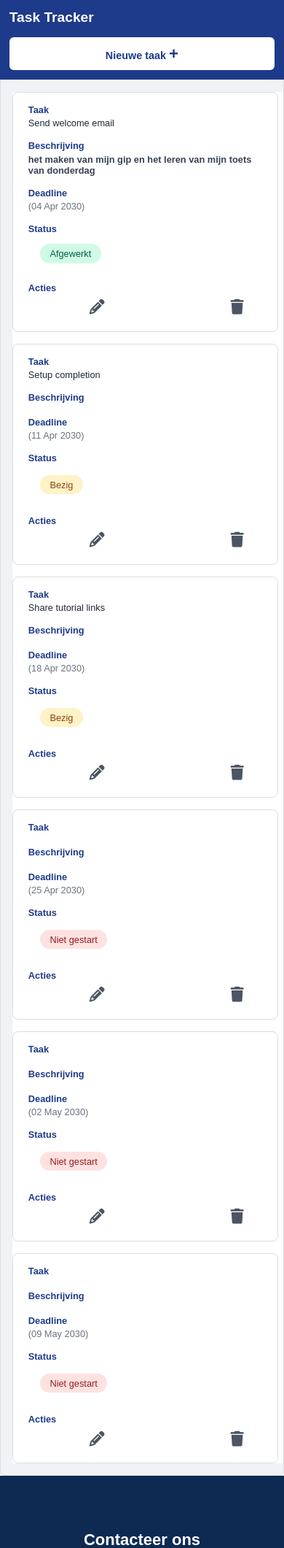
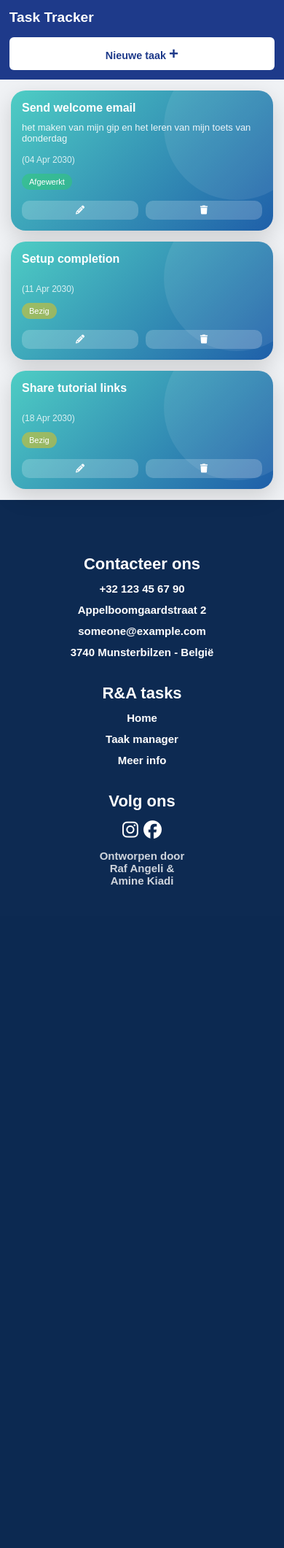
Before and after one commit to phlpsn88/GIP_Student_Task_Tracker, a PHP site: page /task_manager.html in a window 390 px wide. Shown: the part 96-2217 px from the top of the page at 73% size. After the commit the page ends 1308 px from the top, so only its background shows below. Run offline with PHP 8.4, Linux system fonts and the light colour scheme.

Commit message:
main: tabels aangepast naar article

```diff
--- a/Client/auth.js
+++ b/Client/auth.js
@@ -16,7 +16,7 @@ if (registerForm) {
         const wachtwoord = document.getElementById('password').value;
 
         // fetch() stuurt een POST-request naar de server
-        const response = await fetch('/api/register', {
+        const response = await fetch('http://localhost:3000/api/register', {
             method: 'POST',
             headers: { 'Content-Type': 'application/json' }, // vertel de server dat we JSON sturen
             body: JSON.stringify({ naam, email, wachtwoord }) // zet JS-object om naar JSON-tekst
@@ -26,7 +26,7 @@ if (registerForm) {
         if (response.ok) {
             // response.ok = true als de statuscode 200-299 is (hier: 201)
             // Registratie gelukt → doorsturen naar loginpagina
-            window.location.href = '/index.html';
+            window.location.href = 'index.html';
         } else {
             // Fout (bv. e-mail al in gebruik) → toon de foutmelding
             const fout = document.getElementById('foutmelding');
--- a/Client/css/pop_up.css
+++ b/Client/css/pop_up.css
@@ -84,16 +84,6 @@ body {
   color: rgba(255,255,255,0.78);
 }
 
-.status-dropdown {
-  padding: 0.8rem 1rem;
-  border-radius: 8px;
-  background: white;
-  font-size: 0.95rem;
-  color: #374151;
-  min-width: 140px;
-  cursor: pointer;
-}
-
 .form-row {
   display: flex;
   gap: 2rem;
--- a/Client/css/task_manager.css
+++ b/Client/css/task_manager.css
@@ -22,7 +22,6 @@
     margin: 0;
 }
 
-
 .overlay-new-task,
 #edit-task-overlay {
     position: fixed;
@@ -37,125 +36,21 @@
     overflow: hidden;
 }
 
-.padding-box-gsm {
-    padding: 1rem;
-}
-
 .btn-new-task .plus {
     font-size: 1.4rem;
     font-weight: bold;
 }
 
-.tasks-table-wrapper {
-    overflow-x: auto;
-    border: 1px solid #ddd;
-    border-radius: 0 0 8px 8px;
-}
-
-.tasks-table {
-    border-collapse: collapse;
-    background: white;
-    max-width: 1300px;
-    margin: 2rem auto;
-    padding: 0 1.5rem;
-}
-
-.tasks-table th,
-.tasks-table td {
-    padding: 1em 2em;
-    text-align: left;
-    border-bottom: 1px solid #e5e7eb;
-}
-
-.tasks-table th {
-    background: #eff6ff;
-    color: #1e40af;
-    font-weight: 600;
-}
-
-.priority-indicator {
-    color: #374151;
-    font-weight: bold;
-}
-
-.deadline {
-    color: #6b7280;
-    white-space: nowrap;
-}
-
-.status {
-    padding: 0.35rem 0.85rem;
-    border-radius: 999px;
-    font-size: 0.9rem;
-    font-weight: 500;
-}
-
-.status-done {
-    background: #d1fae5;
-    color: #065f46;
-}
-
-.status-todo {
-    background: #fef3c7;
-    color: #92400e;
-}
-
-.status-not-started {
-    background: #fee2e2;
-    color: #991b1b;
-}
-
 .status-dropdown {
-    position: relative;
-    display: inline-flex;
-    align-items: center;
-    gap: 0.5rem;
-    cursor: pointer;
-    background: white;
-    padding: 0.4rem 0.8rem;
-    border-radius: 6px;
-}
-
-.status-dropdown i {
-    font-size: 0.9rem;
-    color: #6b7280;
-}
-
-.actions {
-    white-space: nowrap;
-}
-
-.btn-edit-task,
-.btn-delete {
-    background: none;
-    border: none;
-    font-size: 1.3rem;
-    cursor: pointer;
-    padding: 0.2em;
-    color: #4b5563;
-    display: revert;
-}
-
-.btn-edit-task:hover {
-    color: #2563eb;
-}
-
-.btn-delete:hover {
-    color: #dc2626;
+    border: solid;
+    border-radius: 8px;
+    background: #ffffff;
+    padding: 14px 18px;
+    font-size: 16px;
 }
 
 /* Responsive */
 @media (max-width: 1024px) {
-
-    .tasks-table {
-        margin: 1rem;
-        padding: 0;
-    }
-
-    .tasks-table th,
-    .tasks-table td {
-        padding: 0.8rem 1rem;
-    }
 
     .btn-new-task {
         width: auto;
@@ -176,64 +71,7 @@
         text-align: center;
     }
 
-    .tasks-table {
-        font-size: 0.8rem;
-    }
-
-    .tasks-table th,
-    .tasks-table td {
-        padding: 0.6rem;
-    }
 }
-
-@media (max-width: 600px) {
-
-    .tasks-table thead {
-        display: none;
-    }
-
-    .tasks-table,
-    .tasks-table tbody,
-    .tasks-table tr,
-    .tasks-table td {
-        display: block;
-        width: 98%;
-    }
-
-    .tasks-table tr {
-        background: white;
-        margin-bottom: 1rem;
-        border: 1px solid #ddd;
-        border-radius: 8px;
-        padding: 0.5rem;
-    }
-
-    .tasks-table td {
-        border: none;
-        padding: 0.5rem 0.8rem;
-        position: relative;
-    }
-
-    /* Labels toevoegen */
-    .tasks-table td::before {
-        font-weight: bold;
-        display: block;
-        color: #1e3a8a;
-        margin-bottom: 0.2rem;
-    }
-
-    .tasks-table td:nth-child(1)::before { content: "Taak"; }
-    .tasks-table td:nth-child(2)::before { content: "Beschrijving"; }
-    .tasks-table td:nth-child(3)::before { content: "Deadline"; }
-    .tasks-table td:nth-child(4)::before { content: "Status"; }
-    .tasks-table td:nth-child(5)::before { content: "Acties"; }
-
-    .actions {
-        display: flex;
-        gap: 1rem;
-    }
-}
-
 
 @media (max-width: 400px) {
 
@@ -249,7 +87,4 @@
         font-size: 0.9rem;
     }
 
-    .status {
-        font-size: 0.8rem;
-    }
 }
--- /dev/null
+++ b/Client/css/tasks.css
@@ -0,0 +1,178 @@
+/* wrapper */
+.tasks-wrapper {
+    display: grid;
+    grid-template-columns: repeat(auto-fit, minmax(300px, 1fr));
+    gap: 25px;
+    padding: 40px;
+}
+
+/* TASK CARD */
+.task-card {
+    background: linear-gradient(135deg, #4ecdc4, #1f5fa9);
+    color: white;
+    border-radius: 25px;
+    padding: 25px;
+    box-shadow: 0 10px 30px rgba(0, 0, 0, 0.15);
+    position: relative;
+    overflow: hidden;
+    transition: transform 0.2s ease, box-shadow 0.2s ease;
+    display: flex;
+    flex-direction: column;
+}
+
+.task-card::before {
+    content: "";
+    position: absolute;
+    width: 200px;
+    height: 200px;
+    background: rgba(255,255,255,0.08);
+    border-radius: 50%;
+    top: -50px;
+    right: -50px;
+}
+
+.task-card:hover {
+    transform: translateY(-6px);
+    box-shadow: 0 15px 35px rgba(0, 0, 0, 0.25);
+}
+
+/* tekst */
+.task-card h3 {
+    font-size: 20px;
+    margin-bottom: 10px;
+}
+
+.description {
+    font-size: 14px;
+    opacity: 0.9;
+    margin-bottom: 15px;
+}
+
+.deadline {
+    font-size: 13px;
+    opacity: 0.8;
+    margin-bottom: 12px;
+}
+
+/* status */
+.status {
+    display: inline-block;
+    width: fit-content;
+    padding: 6px 14px;
+    border-radius: 20px;
+    font-size: 12px;
+    margin-bottom: 15px;
+    background: rgba(255,255,255,0.2);
+    align-self: flex-start;
+}
+
+.status-done {
+    background: rgba(46, 204, 113, 0.5);
+}
+
+.status-todo {
+    background: rgba(241, 196, 15, 0.5);
+}
+
+.status-not-started {
+    background: rgba(231, 76, 60, 0.5);
+}
+
+/* knoppen */
+.actions {
+    display: flex;
+    gap: 10px;
+    margin-top: auto;
+}
+
+.actions button {
+    border: none;
+    background: rgba(255,255,255,0.2);
+    color: white;
+    padding: 8px 12px;
+    border-radius: 10px;
+    cursor: pointer;
+    transition: all 0.2s ease;
+}
+
+.actions button:hover {
+    background: rgba(255,255,255,0.35);
+    transform: scale(1.05);
+}
+
+/* ------------------------- */
+/* 📱 TABLET (<= 1024px) */
+/* ------------------------- */
+@media (max-width: 1024px) {
+    .tasks-wrapper {
+        padding: 25px;
+        gap: 20px;
+    }
+
+    .task-card {
+        padding: 20px;
+    }
+}
+
+/* ------------------------- */
+/* 📱 GSM (<= 768px) */
+/* ------------------------- */
+@media (max-width: 768px) {
+    .tasks-wrapper {
+        grid-template-columns: 1fr;
+        padding: 20px;
+    }
+
+    .task-card {
+        border-radius: 20px;
+    }
+
+    .task-card h3 {
+        font-size: 18px;
+    }
+
+    .description {
+        font-size: 13px;
+    }
+
+    .deadline {
+        font-size: 12px;
+    }
+
+    .actions {
+        justify-content: space-between;
+    }
+
+    .actions button {
+        flex: 1;
+        text-align: center;
+    }
+}
+
+/* ------------------------- */
+/* 📱 KLEINE GSM (<= 480px) */
+/* ------------------------- */
+@media (max-width: 480px) {
+    .tasks-wrapper {
+        padding: 15px;
+        gap: 15px;
+    }
+
+    .task-card {
+        padding: 15px;
+    }
+
+    .task-card h3 {
+        font-size: 16px;
+    }
+
+    .status {
+        font-size: 11px;
+        padding: 5px 10px;
+    }
+
+    .actions button {
+        padding: 6px;
+        font-size: 12px;
+    }
+}
--- a/Client/task_manager.html
+++ b/Client/task_manager.html
@@ -13,6 +13,7 @@
     <link rel="stylesheet" href="css/task_manager.css">
     <link rel="stylesheet" href="css/pop_up.css">
     <link rel="stylesheet" href="css/verwijder_popup.css">
+    <link rel="stylesheet" href="css/tasks.css">
     <script src="js/login.js" defer></script>
     <script src="js/popup.js" defer></script>
 
@@ -63,15 +64,12 @@
         <!-- Register modal -->
         <div class="overlay-register fade-overlay">
             <div class="login-register-modal">
-                <form>
+                <form id="register-form">
                     <div class="close-btn" id="closeBtnRegister">×</div>
                     <h1>Aanmelden</h1>
-                    <label for="gebruikersnaam">Gebruikersnaam</label>
-                    <input id="gebruikersnaam" type="text" required>
-                    <label for="email">E-mailadres</label>
-                    <input id="email" type="email" required>
-                    <label for="password">Wachtwoord</label>
-                    <input id="password" type="password" required>
+                    <label>Naam<input id="gebruikersnaam" type="text" required></label>
+                    <label>E-mailadres<input id="email" type="email" required></label>
+                    <label>Wachtwoord<input id="password" type="password" required></label>
                     <button type="submit" class="login-btn">Aanmelden</button>
                 </form>
                 <div class="register">
@@ -91,129 +89,55 @@
                 </button>
             </div>
 
-            <div class="tasks-table-wrapper">
-                <table class="tasks-table">
-                    <thead>
-                        <tr>
-                            <th>Taak</th>
-                            <th>Beschrijving</th>
-                            <th>Datum</th>
-                            <th>Status</th>
-                            <th>Acties</th>
-                        </tr>
-                    </thead>
-                    <tbody>
-                        <tr>
-                            <td>Send welcome email</td>
-                            <td>
-                                <div class="priority-indicator">het maken van mijn gip en het leren van mijn toets van
-                                    donderdag</div>
-                            </td>
-                            <td><span class="deadline">(04 Apr 2030)</span></td>
-                            <td>
-                                <div class="padding-box-gsm">
+            <div class="tasks-wrapper">
+
+                <article class="task-card">
+                    <h3>Send welcome email</h3>
+                    <p class="description">
+                        het maken van mijn gip en het leren van mijn toets van donderdag
+                    </p>
+                    <p class="deadline">(04 Apr 2030)</p>
                     <span class="status status-done">Afgewerkt</span>
+                    <div class="actions">
+                        <button class="btn-edit-task" title="Bewerken">
+                            <i class="fas fa-pencil-alt"></i>
+                        </button>
+                        <button class="btn-delete" title="Verwijderen">
+                            <i class="fas fa-trash"></i>
+                        </button>
                     </div>
-                            </td>
-                            <td class="actions">
+                </article>
+
+                <article class="task-card">
+                    <h3>Setup completion</h3>
+                    <p class="description"></p>
+                    <p class="deadline">(11 Apr 2030)</p>
+                    <span class="status status-todo">Bezig</span>
+                    <div class="actions">
                         <button class="btn-edit-task" title="Bewerken">
-                                    <i id="pencil-edit-task" class="fas fa-pencil-alt"></i>
+                            <i class="fas fa-pencil-alt"></i>
                         </button>
-                                <button class="btn-delete" title="Verwijderen"><i class="fas fa-trash"></i></button>
-                            </td>
-                        </tr>
-                        <tr>
-                            <td>Setup completion</td>
-                            <td>
-                                <div class="priority-indicator "></div>
-                            </td>
-                            <td><span class="deadline">(11 Apr 2030)</span></td>
-                            <td>
-                                <div class="status-dropdown">
+                        <button class="btn-delete" title="Verwijderen">
+                            <i class="fas fa-trash"></i>
+                        </button>
+                    </div>
+                </article>
+
+                <article class="task-card">
+                    <h3>Share tutorial links</h3>
+                    <p class="description"></p>
+                    <p class="deadline">(18 Apr 2030)</p>
                     <span class="status status-todo">Bezig</span>
+                    <div class="actions">
+                        <button class="btn-edit-task" title="Bewerken">
+                            <i class="fas fa-pencil-alt"></i>
+                        </button>
+                        <button class="btn-delete" title="Verwijderen">
+                            <i class="fas fa-trash"></i>
+                        </button>
                     </div>
-                            </td>
-                            <td class="actions">
-                                <button class="btn-edit-task" title="Bewerken">
-                                    <i id="pencil-edit-task" class="fas fa-pencil-alt"></i>
-                                </button>
-                                <button class="btn-delete" title="Verwijderen"><i class="fas fa-trash"></i></button>
-                            </td>
-                        </tr>
-                        <tr>
-                            <td>Share tutorial links</td>
-                            <td>
-                                <div class="priority-indicator"></div>
-                            </td>
-                            <td><span class="deadline">(18 Apr 2030)</span></td>
-                            <td>
-                                <div class="status-dropdown">
-                                    <span class="status status-todo">Bezig</span>
-                                </div>
-                            </td>
-                            <td class="actions">
-                                <button class="btn-edit-task" title="Bewerken">
-                                    <i id="pencil-edit-task" class="fas fa-pencil-alt"></i>
-                                </button>
-                                <button class="btn-delete" title="Verwijderen"><i class="fas fa-trash"></i></button>
-                            </td>
-                        </tr>
-                        <tr>
-                            <td></td>
-                            <td>
-                                <div class="priority-indicator"></div>
-                            </td>
-                            <td><span class="deadline">(25 Apr 2030)</span></td>
-                            <td>
-                                <div class="status-dropdown">
-                                    <span class="status status-not-started">Niet gestart</span>
-                                </div>
-                            </td>
-                            <td class="actions">
-                                <button class="btn-edit-task" title="Bewerken">
-                                    <i id="pencil-edit-task" class="fas fa-pencil-alt"></i>
-                                </button>
-                                <button class="btn-delete" title="Verwijderen"><i class="fas fa-trash"></i></button>
-                            </td>
-                        </tr>
-                        <tr>
-                            <td></td>
-                            <td>
-                                <div class="priority-indicator"></div>
-                            </td>
-                            <td><span class="deadline">(02 May 2030)</span></td>
-                            <td>
-                                <div class="status-dropdown">
-                                    <span class="status status-not-started">Niet gestart</span>
-                                </div>
-                            </td>
-                            <td class="actions">
-                                <button class="btn-edit-task" title="Bewerken">
-                                    <i id="pencil-edit-task" class="fas fa-pencil-alt"></i>
-                                </button>
-                                <button class="btn-delete" title="Verwijderen"><i class="fas fa-trash"></i></button>
-                            </td>
-                        </tr>
-                        <tr>
-                            <td></td>
-                            <td>
-                                <div class="priority-indicator"></div>
-                            </td>
-                            <td><span class="deadline">(09 May 2030)</span></td>
-                            <td>
-                                <div class="status-dropdown">
-                                    <span class="status status-not-started">Niet gestart</span>
-                                </div>
-                            </td>
-                            <td class="actions">
-                                <button class="btn-edit-task" title="Bewerken">
-                                    <i id="pencil-edit-task" class="fas fa-pencil-alt"></i>
-                                </button>
-                                <button class="btn-delete" title="Verwijderen"><i class="fas fa-trash"></i></button>
-                            </td>
-                        </tr>
-                    </tbody>
-                </table>
+                </article>
+
             </div>
         </section>
         <div class="overlay-new-task fade-overlay" style="display: none;">
```
Also changed, not shown: Client/index.html (+4 -7 lines), Client/more_info.html (+13 -13 lines). Lines whose indentation alone changed are shown as unchanged.
